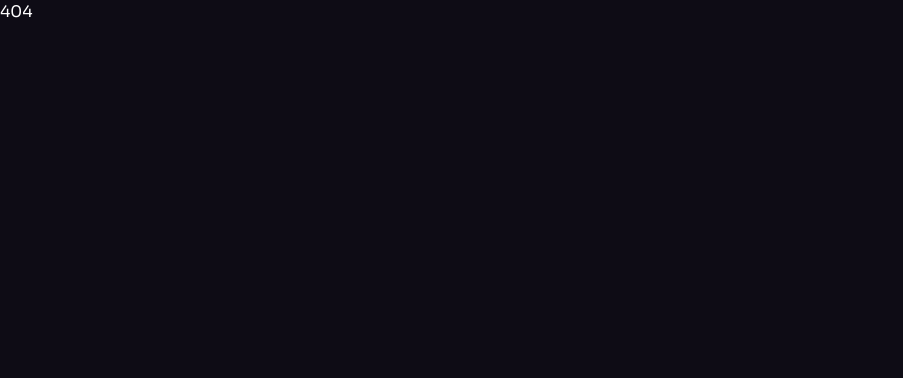
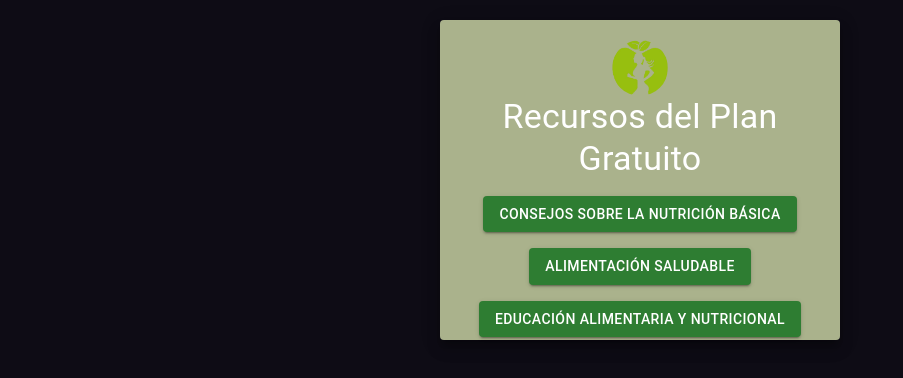
Before and after one commit to edgarlopez241/sistemas-3, a React (Vite) app in the folder frontend/: page /recurso in a window 1280 px wide. Before the commit this address had no page. Shown: the top 378 px of the page, without its empty margins (0-903 px from the left). Built offline with nearby package versions, Linux system fonts and the light colour scheme.

Commit message:
Creé la página de Recurso

```diff
--- a/frontend/src/main.jsx
+++ b/frontend/src/main.jsx
@@ -13,6 +13,7 @@ import Subscription from './pages/Subscription.jsx';
 import VerPlan from './pages/VerPlan.jsx'
 import AdministrarPacientes from './pages/AdministrarPacientes.jsx'
 import AdministrarPaciente from './pages/AdministrarPaciente.jsx'
+import Recurso from './pages/Recurso.jsx'
 
 const router = createBrowserRouter([
 {
@@ -65,7 +66,13 @@ const router = createBrowserRouter([
   path:'/gestionarpaciente',
   element:<AdministrarPaciente/>,
   errorElement:<div>404</div>
-}]);
+},
+{
+  path:'/recurso',
+  element:<Recurso/>,
+  errorElement:<div>404</div>
+}
+]);
 
 ReactDOM.createRoot(document.getElementById('root')).render(
   <React.StrictMode>
--- a/frontend/src/pages/Menu.jsx
+++ b/frontend/src/pages/Menu.jsx
@@ -2,88 +2,96 @@ import { Grid, Paper, Avatar, Button, AppBar, Container, Toolbar, ImageList, Ima
 import { useLocation, useNavigate } from "react-router-dom"
 import { useEffect, useState } from "react";
 
-
 const imageData = [
     {
-    img:'src/assets/services/service-1.jpg',
-    title:'1'
+        img: 'src/assets/services/service-1.jpg',
+        title: '1'
     },
     {
-    img:'src/assets/services/service-2.png',
-    title:'2'
+        img: 'src/assets/services/service-2.png',
+        title: '2'
     },
     {
-    img:'src/assets/services/service-3.png',
-    title:'3'
+        img: 'src/assets/services/service-3.png',
+        title: '3'
     }
 ];
-const botonAdmin = ({rol})=>{
+
+const buttonStyle = { margin: 1, width: '150px', height: '40px' }; // Define a common style for all buttons
+
+const botonAdmin = ({ rol }) => {
     let location = useLocation();
-    const {correo} = location.state;
+    const { correo } = location.state;
     const navigate = useNavigate();
 
-    return(
+    return (
         <>
-        {rol==='A' && <Button variant="outlined" sx={{margin:1}} color="success"
-        onClick={()=>{navigate('/administrarpacientes',{state:{correo:correo}})}}>
+            {rol === 'A' && <Button variant="outlined" sx={buttonStyle} color="success"
+                onClick={() => { navigate('/administrarpacientes', { state: { correo: correo } }) }}>
                 Ver Test y generar planes
             </Button>}
         </>
     );
 }
 
-const Menu = ()=>{
+const Menu = () => {
     let location = useLocation();
-    const {correo} = location.state;
-    const paperStyle = {padding:20, height:'100vh', width:1200, margin:'40px auto', backgroundColor:'white'};
-    const avatarStyle = {backgroundColor:'white'};
+    const { correo } = location.state;
+    const paperStyle = { padding: 20, height: '100vh', width: 1200, margin: '40px auto', backgroundColor: 'white' };
+    const avatarStyle = { backgroundColor: 'white' };
     const navigate = useNavigate();
-    const [usuario, setId] = useState({id_usuario:"", rol:''});
+    const [usuario, setId] = useState({ id_usuario: "", rol: '' });
 
     const validEmail = new RegExp(
         '^[a-zA-Z0-9._:$!%-]+@[a-zA-Z0-9.-]+.[a-zA-Z]$'
     );
-    const obtenerUsuario = async()=>{
+    const obtenerUsuario = async () => {
         if (validEmail.test(correo)) {
-            const res = await fetch(`http://localhost:4000/usuario/${correo}`,{headers:{ "Content-Type": "application/json" }});
+            const res = await fetch(`http://localhost:4000/usuario/${correo}`, { headers: { "Content-Type": "application/json" } });
             const data = await res.json();
             const { id_usuario, rol } = data;
-            setId({id_usuario:id_usuario, rol:rol});
+            setId({ id_usuario: id_usuario, rol: rol });
         }
     }
 
-    useEffect(()=>{
+    useEffect(() => {
         obtenerUsuario();
-    },[]);
-    return(
+    }, []);
+    return (
         <Grid>
 
             <AppBar color="inherit">
                 <Container>
                     <Toolbar>
-                <Avatar style={avatarStyle} alt="Logo" src="src/assets/nutrition.png" sx={{ width: 56, height: 56 }}/>
+                        <Avatar style={avatarStyle} alt="Logo" src="src/assets/nutrition.png" sx={{ width: 56, height: 56 }} />
 
-                <Button variant="outlined" sx={{margin:1}} color="success"
-                onClick={()=>{navigate('/testnutricional',{state:{correo:correo}})}}>
+                        <Button variant="outlined" sx={buttonStyle} color="success"
+                            onClick={() => { navigate('/testnutricional', { state: { correo: correo } }) }}>
                             Test nutricional
                         </Button>
-                <Button variant="outlined" sx={{margin:1}} color="success"
-                onClick={()=>{navigate('/verplan',{state:{correo:correo}})}}>
+                        <Button variant="outlined" sx={buttonStyle} color="success"
+                            onClick={() => { navigate('/verplan', { state: { correo: correo } }) }}>
                             Ver plan nutricional
                         </Button>
-                <Button variant="outlined" sx={{margin:1}} color="success"
-                onClick={()=>{navigate('/gestionarusuario',{state:{correo:correo}})}}>
+                        <Button variant="outlined" sx={buttonStyle} color="success"
+                            onClick={() => { navigate('/gestionarusuario', { state: { correo: correo } }) }}>
                             Gestionar Usuario
                         </Button>
-                <Button variant="outlined" sx={{margin:1}} color="success"
-                onClick={()=>{console.log(usuario.rol,usuario.id_usuario)}}>
+                        <Button variant="outlined" sx={buttonStyle} color="success"
+                            onClick={() => { console.log(usuario.rol, usuario.id_usuario) }}>
                             Seguimiento de estado
                         </Button>
-                {botonAdmin({rol:usuario.rol})}
-                <Button variant="outlined" sx={{margin:1}} color="error"
-                onClick={()=>{navigate('/')}}>
+                        <Button variant="outlined" sx={buttonStyle} color="success"
+                            onClick={() => { navigate('/recurso', { state: { correo: correo } }) }}>
+                            Recurso
+                        </Button>
+                        {botonAdmin({ rol: usuario.rol })}
+                        <Button variant="outlined" sx={buttonStyle} color="error"
+                            onClick={() => { navigate('/') }}>
                             Salir
                         </Button>
+
+
                     </Toolbar>
                 </Container>
             </AppBar>
--- /dev/null
+++ b/frontend/src/pages/Recurso.jsx
@@ -0,0 +1,172 @@
+import { Button, Grid, Paper, Typography } from "@mui/material";
+import { createTheme, ThemeProvider } from '@mui/material/styles';
+import Avatar from '@mui/material/Avatar';
+import { useNavigate } from 'react-router-dom'; // Cambiado de useHistory a useNavigate
+
+const theme = createTheme({
+  palette: {
+    primary: {
+      main: '#AAB28C',
+    },
+    secondary: {
+      main: '#ffffff',
+    },
+  },
+});
+
+const paperStyle = { padding: 20, height: '40vh', width: 400, margin: '20px auto', backgroundColor: '#AAB28C', color: 'white' };
+const buttonStyle = { marginTop: '1rem' };
+
+const NewPage = () => {
+  const navigate = useNavigate(); // Cambiado de history a navigate
+
+  const handleClick = async () => {
+    const id_usuario = localStorage.getItem('userId');
+    const nombre_recurso = 'Consejos sobre: La nutrición básica';
+    const enlace_recurso = 'https://youtu.be/H8Z6jLxV38U?si=YuOuGy-ORqWUzb-E';
+    const estatus_recurso = 'A';
+
+    // Primero, verifica si el recurso ya existe
+    const response = await fetch(`http://localhost:4000/recurso/${id_usuario}/${nombre_recurso}`);
+    let data = [];
+
+    if (response.ok) {
+        // Si la respuesta fue exitosa, intenta leer el cuerpo de la respuesta
+        data = await response.json();
+    }
+
+    if (data.length === 0) {
+        // Si el recurso no existe, inserta el nuevo recurso
+        const postResponse = await fetch(`http://localhost:4000/recurso/${id_usuario}`, {
+            method: 'POST',
+            headers: {
+                'Content-Type': 'application/json',
+            },
+            body: JSON.stringify({
+                id_usuario,
+                nombre_recurso,
+                enlace_recurso,
+                estatus_recurso,
+            }),
+        });
+
+        const postData = await postResponse.json();
+
+        if (!postResponse.ok || postData.rowCount === 0) {
+            // Si la solicitud POST falla o si el recurso no fue creado, lanza un error
+            throw new Error('Error al insertar el recurso');
+        }
+    }
+
+    console.log(data); // Usa la variable data en lugar de intentar leer la respuesta de nuevo
+
+    // Abre el enlace recurso en una nueva pestaña
+    window.open(enlace_recurso, '_blank');
+};
+
+const handleClick2 = async () => {
+    const id_usuario = localStorage.getItem('userId');
+    const nombre_recurso = 'Alimentación Saludable';
+    const enlace_recurso = 'https://youtu.be/z9ov3C7XM3o?si=7jwK0GW3rQdFXP_7'; // Cambia esto al nuevo enlace
+    const estatus_recurso = 'A';
+
+    // Primero, verifica si el recurso ya existe
+    const response = await fetch(`http://localhost:4000/recurso/${id_usuario}/${nombre_recurso}`);
+    let data = [];
+
+    if (response.ok) {
+        // Si la respuesta fue exitosa, intenta leer el cuerpo de la respuesta
+        data = await response.json();
+    }
+
+    if (data.length === 0) {
+        // Si el recurso no existe, inserta el nuevo recurso
+        const postResponse = await fetch(`http://localhost:4000/recurso/${id_usuario}`, {
+            method: 'POST',
+            headers: {
+                'Content-Type': 'application/json',
+            },
+            body: JSON.stringify({
+                id_usuario,
+                nombre_recurso,
+                enlace_recurso,
+                estatus_recurso,
+            }),
+        });
+
+        const postData = await postResponse.json();
+
+        if (!postResponse.ok || postData.rowCount === 0) {
+            // Si la solicitud POST falla o si el recurso no fue creado, lanza un error
+            throw new Error('Error al insertar el recurso');
+        }
+    }
+
+    console.log(data); // Usa la variable data en lugar de intentar leer la respuesta de nuevo
+
+    // Abre el enlace recurso en una nueva pestaña
+    window.open(enlace_recurso, '_blank');
+};
+
+const handleClick3 = async () => {
+    const id_usuario = localStorage.getItem('userId');
+    const nombre_recurso = 'Educación Alimentaria y Nutricional';
+    const enlace_recurso = 'https://cesni-biblioteca.org/archivos/Libro%20docente%202.pdf'; // Cambia esto al nuevo enlace
+    const estatus_recurso = 'A';
+
+    // Primero, verifica si el recurso ya existe
+    const response = await fetch(`http://localhost:4000/recurso/${id_usuario}/${nombre_recurso}`);
+    let data = [];
+
+    if (response.ok) {
+        // Si la respuesta fue exitosa, intenta leer el cuerpo de la respuesta
+        data = await response.json();
+    }
+
+    if (data.length === 0) {
+        // Si el recurso no existe, inserta el nuevo recurso
+        const postResponse = await fetch(`http://localhost:4000/recurso/${id_usuario}`, {
+            method: 'POST',
+            headers: {
+                'Content-Type': 'application/json',
+            },
+            body: JSON.stringify({
+                id_usuario,
+                nombre_recurso,
+                enlace_recurso,
+                estatus_recurso,
+            }),
+        });
+
+        const postData = await postResponse.json();
+
+        if (!postResponse.ok || postData.rowCount === 0) {
+            // Si la solicitud POST falla o si el recurso no fue creado, lanza un error
+            throw new Error('Error al insertar el recurso');
+        }
+    }
+
+    console.log(data); // Usa la variable data en lugar de intentar leer la respuesta de nuevo
+
+    // Abre el enlace recurso en una nueva pestaña
+    window.open(enlace_recurso, '_blank');
+};
+
+  return (
+    <ThemeProvider theme={theme}>
+      <Grid>
+        <Paper elevation={10} style={paperStyle}>
+          <Grid align='center'>
+            <Avatar alt="Logo" src="src/assets/nutrition.png" sx={{ width: 56, height: 56 }} />
+            <Typography variant='h4'>Recursos del Plan Gratuito </Typography>
+            <Button variant="contained" color="success" style={buttonStyle} onClick={handleClick}>Consejos sobre la nutrición básica</Button>
+            <Button variant="contained" color="success" style={buttonStyle} onClick={handleClick2}>Alimentación Saludable</Button>
+            <Button variant="contained" color="success" style={buttonStyle} onClick={handleClick3}>Educación alimentaria y nutricional</Button>
+          </Grid>
+        </Paper>
+      </Grid>
+    </ThemeProvider>
+  )
+}
+
+export default NewPage;
```
Also changed, not shown: 2 other files (tests, documents, lock files or other folders). Lines whose indentation alone changed are shown as unchanged.
